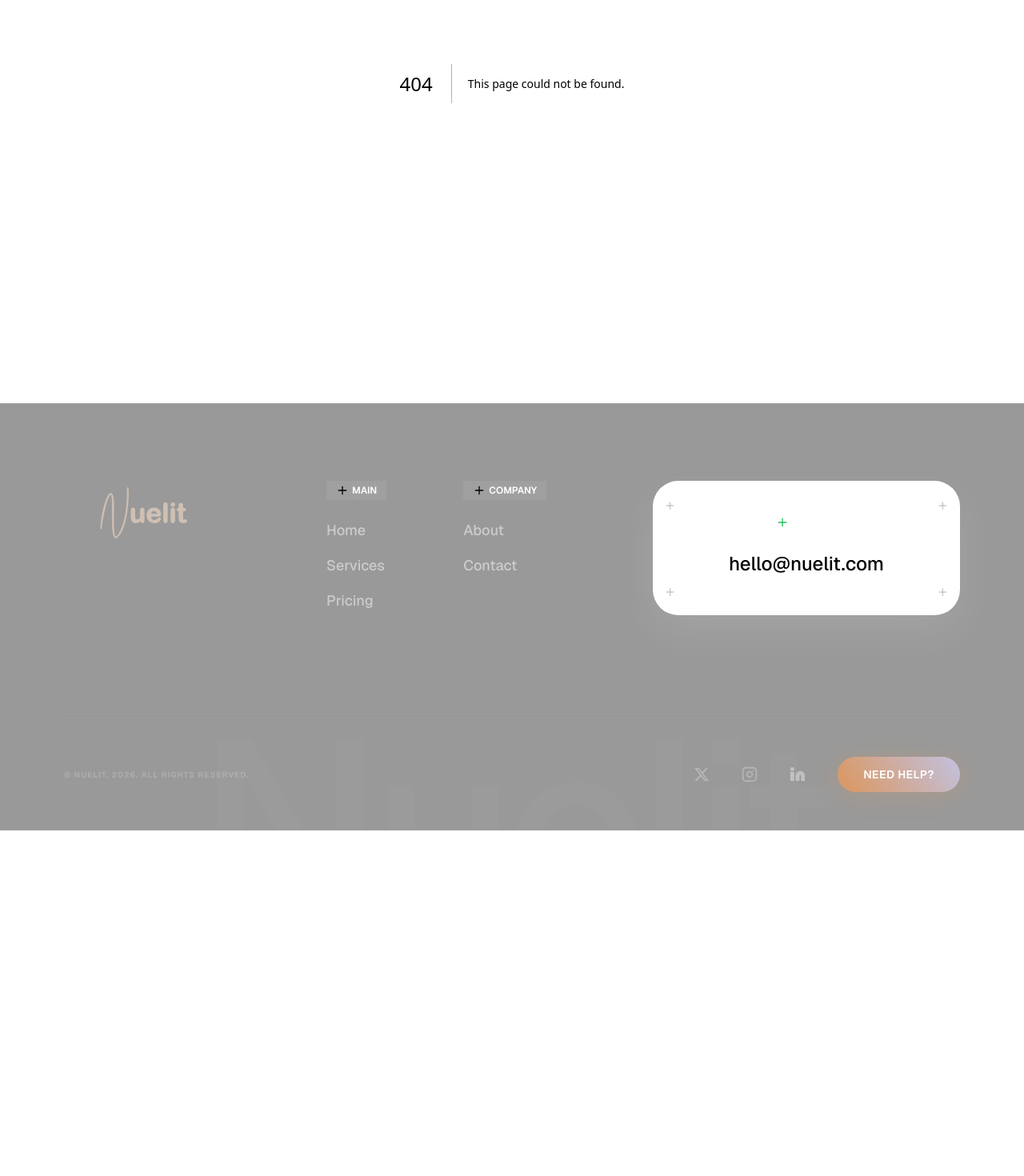
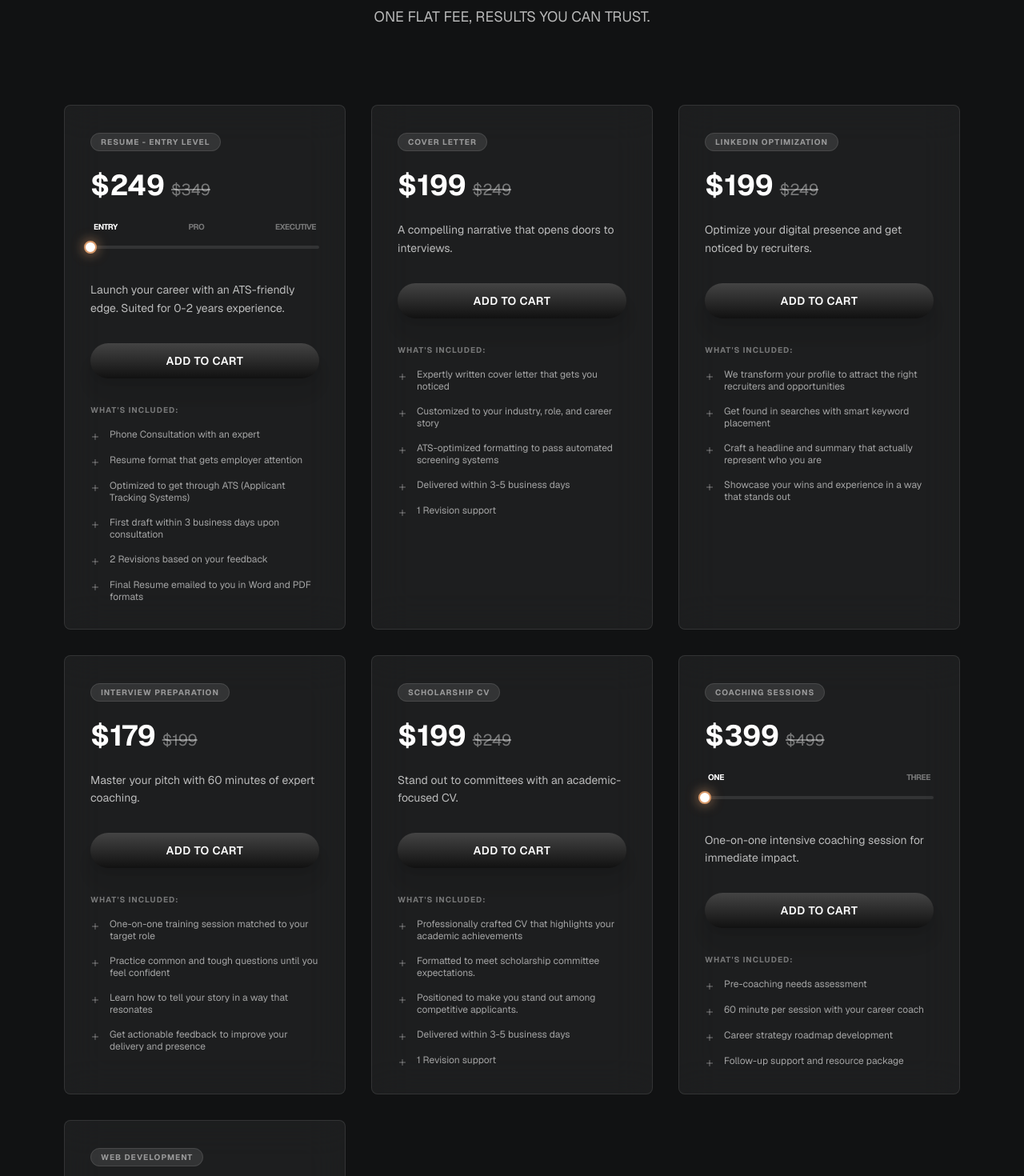
Before and after one commit to Israel-Beni/nuelit, a Next.js app: page /pricing in a window 1280 px wide. Before the commit this address had no page. Shown: the part 400-1870 px from the top of the page at 80% size. Before the commit the page ends 1438 px from the top, so only its background shows below. Built offline with nearby package versions, Linux system fonts and the light colour scheme; a web font is replaced by a local one.

Commit message:
feat: Introduce new informational pages and sections for privacy, terms, pricing, contact, and about, with minor styling adjustments to existing components.

```diff
--- /dev/null
+++ b/app/pricing/page.tsx
@@ -0,0 +1,222 @@
+"use client";
+
+import React, { useState, useMemo } from 'react';
+import { CardPricing, PricingPlan } from '@/components/card-pricing';
+import { PayPalScriptProvider, PayPalButtons } from '@paypal/react-paypal-js';
+import { Tag } from '@/components/ui/tag';
+
+export default function PricingPage() {
+  const [cart, setCart] = useState<{ planId: string; levelIndex?: number }[]>([]);
+
+  const handleAddToCart = (plan: PricingPlan, levelIndex?: number) => {
+    setCart(prev => {
+      const exists = prev.find(item => item.planId === plan.id);
+      if (exists) {
+        return prev.filter(item => item.planId !== plan.id);
+      }
+      return [...prev, { planId: plan.id, levelIndex }];
+    });
+  };
+
+  const totalPrice = useMemo(() => {
+    return cart.reduce((sum, item) => {
+      const plan = PLANS.find(p => p.id === item.planId);
+      if (!plan) return sum;
+      const price = plan.levels && item.levelIndex !== undefined
+        ? plan.levels[item.levelIndex].price
+        : plan.basePrice;
+      return sum + price;
+    }, 0);
+  }, [cart]);
+
+  return (
+    <div className="w-full rtext-white selection:bg-white selection:text-black">
+      <section id="pricing-section" className="container-section relative z-10 py-25">
+        {/* Header */}
+        <div className="text-center mb-24">
+          <Tag text="Pricing" />
+
+          <h1 className="text-heading-1 mb-8 mt-5">
+            Choose the <span className="emphasis">services</span><br />
+            you need
+          </h1>
+
+          <p className="text-subtitle">
+            ONE FLAT FEE, RESULTS YOU CAN TRUST.
+          </p>
+        </div>
+
+        {/* Pricing Grid */}
+        <div className="grid grid-cols-1 md:grid-cols-2 lg:grid-cols-3 gap-8 mb-24">
+          {PLANS.map(plan => (
+            <CardPricing
+              key={plan.id}
+              plan={plan}
+              onAddToCart={handleAddToCart}
+              isSelected={cart.some(item => item.planId === plan.id)}
+            />
+          ))}
+        </div>
+
+        {/* Checkout Summary */}
+        {cart.length > 0 && (
+          <div className="fixed bottom-8 left-1/2 -translate-x-1/2 w-full max-w-2xl px-6 animate-in fade-in slide-in-from-bottom-8 duration-500">
+            <div className="bg-white/10 backdrop-blur-2xl border border-white/20 rounded-lg p-8 flex flex-col md:flex-row items-center justify-between gap-8 shadow-[0_20px_50px_rgba(0,0,0,0.5)]">
+              <div>
+                <p className="text-white/40 text-[10px] font-bold uppercase tracking-widest mb-1">Items Selected ({cart.length})</p>
+                <div className="flex items-baseline gap-2">
+                  <span className="text-3xl font-bold">${totalPrice}</span>
+                  <span className="text-white/30 text-xs">TOTAL DUE</span>
+                </div>
+              </div>
+
+              <div className="w-full md:w-70">
+                <PayPalScriptProvider options={{
+                  clientId: "test",
+                  components: "buttons",
+                  intent: "capture"
+                }}>
+                  <PayPalButtons
+                    style={{
+                      layout: "vertical",
+                      color: "gold",
+                      shape: "pill",
+                      label: "checkout",
+                      height: 54
+                    }}
+                    createOrder={(data, actions) => {
+                      return actions.order.create({
+                        purchase_units: [{
+                          amount: {
+                            value: totalPrice.toString()
+                          }
+                        }]
+                      } as any);
+                    }}
+                  />
+                </PayPalScriptProvider>
+              </div>
+            </div>
+          </div>
+        )}
+      </section>
+    </div>
+  );
+}
+
+const PLANS: PricingPlan[] = [
+  {
+    id: 'resume',
+    name: 'RESUME',
+    badge: 'RESUME - ENTRY LEVEL',
+    basePrice: 249,
+    originalPrice: 349,
+    description: 'Launch your career with an ATS-friendly edge. Suited for 0-2 years experience.',
+    levels: [
+      { name: 'ENTRY', price: 249, originalPrice: 349, description: 'Launch your career with an ATS-friendly edge. Suited for 0-2 years experience.' },
+      { name: 'PRO', price: 349, originalPrice: 449, description: 'Accelerate your growth with professional storytelling. Suited for 3-7 years experience.' },
+      { name: 'EXECUTIVE', price: 549, originalPrice: 699, description: 'Command leadership roles with a high-impact profile. Suited for 8+ years experience.' }
+    ],
+    features: [
+      'Phone Consultation with an expert',
+      'Resume format that gets employer attention',
+      'Optimized to get through ATS (Applicant Tracking Systems)',
+      'First draft within 3 business days upon consultation',
+      '2 Revisions based on your feedback',
+      'Final Resume emailed to you in Word and PDF formats'
+    ]
+  },
+  {
+    id: 'cover-letter',
+    name: 'COVER LETTER',
+    badge: 'COVER LETTER',
+    basePrice: 199,
+    originalPrice: 249,
+    description: 'A compelling narrative that opens doors to interviews.',
+    features: [
+      'Expertly written cover letter that gets you noticed',
+      'Customized to your industry, role, and career story',
+      'ATS-optimized formatting to pass automated screening systems',
+      'Delivered within 3-5 business days',
+      '1 Revision support'
+    ]
+  },
+  {
+    id: 'linkedin',
+    name: 'LINKEDIN',
+    badge: 'LINKEDIN OPTIMIZATION',
+    basePrice: 199,
+    originalPrice: 249,
+    description: 'Optimize your digital presence and get noticed by recruiters.',
+    features: [
+      'We transform your profile to attract the right recruiters and opportunities',
+      'Get found in searches with smart keyword placement',
+      'Craft a headline and summary that actually represent who you are',
+      'Showcase your wins and experience in a way that stands out'
+    ]
+  },
+  {
+    id: 'interview-prep',
+    name: 'INTERVIEW PREP',
+    badge: 'INTERVIEW PREPARATION',
+    basePrice: 179,
+    originalPrice: 199,
+    description: 'Master your pitch with 60 minutes of expert coaching.',
+    features: [
+      'One-on-one training session matched to your target role',
+      'Practice common and tough questions until you feel confident',
+      'Learn how to tell your story in a way that resonates',
+      'Get actionable feedback to improve your delivery and presence'
+    ]
+  },
+  {
+    id: 'scholarship-cv',
+    name: 'SCHOLARSHIP CV',
+    badge: 'SCHOLARSHIP CV',
+    basePrice: 199,
+    originalPrice: 249,
+    description: 'Stand out to committees with an academic-focused CV.',
+    features: [
+      'Professionally crafted CV that highlights your academic achievements',
+      'Formatted to meet scholarship committee expectations.',
+      'Positioned to make you stand out among competitive applicants.',
+      'Delivered within 3-5 business days',
+      '1 Revision support'
+    ]
+  },
+  {
+    id: 'coaching',
+    name: 'COACHING',
+    badge: 'COACHING SESSIONS',
+    basePrice: 399,
+    description: 'Upgrade your career with extensive, personalized support.',
+    levels: [
+      { name: 'ONE', price: 399, originalPrice: 499, description: 'One-on-one intensive coaching session for immediate impact.' },
+      { name: 'THREE', price: 899, originalPrice: 1199, description: 'Three comprehensive sessions to build a long-term roadmap.' }
+    ],
+    features: [
+      'Pre-coaching needs assessment',
+      '60 minute per session with your career coach',
+      'Career strategy roadmap development',
+      'Follow-up support and resource package'
+    ]
+  },
+  {
+    id: 'development',
+    name: 'DEVELOPMENT',
+    badge: 'WEB DEVELOPMENT',
+    basePrice: 499,
+    description: 'Professional web development tailored to your career goals.',
+    levels: [
+      { name: 'PORTFOLIO', price: 499, originalPrice: 649, description: 'Sleek personal portfolio to showcase your work and wins.' },
+      { name: 'BUSINESS', price: 999, originalPrice: 1299, description: 'Professional business site with advanced features.' },
+      { name: 'APP', price: 2499, originalPrice: 2999, description: 'Custom web application with complex functionality.' }
+    ],
+    features: [
+      'Fully responsive and mobile-friendly',
+      'Custom design reflective of your brand',
+      'Optimized for speed and SEO',
+      'Source code and deployment support'
+    ]
+  }
+];
```
